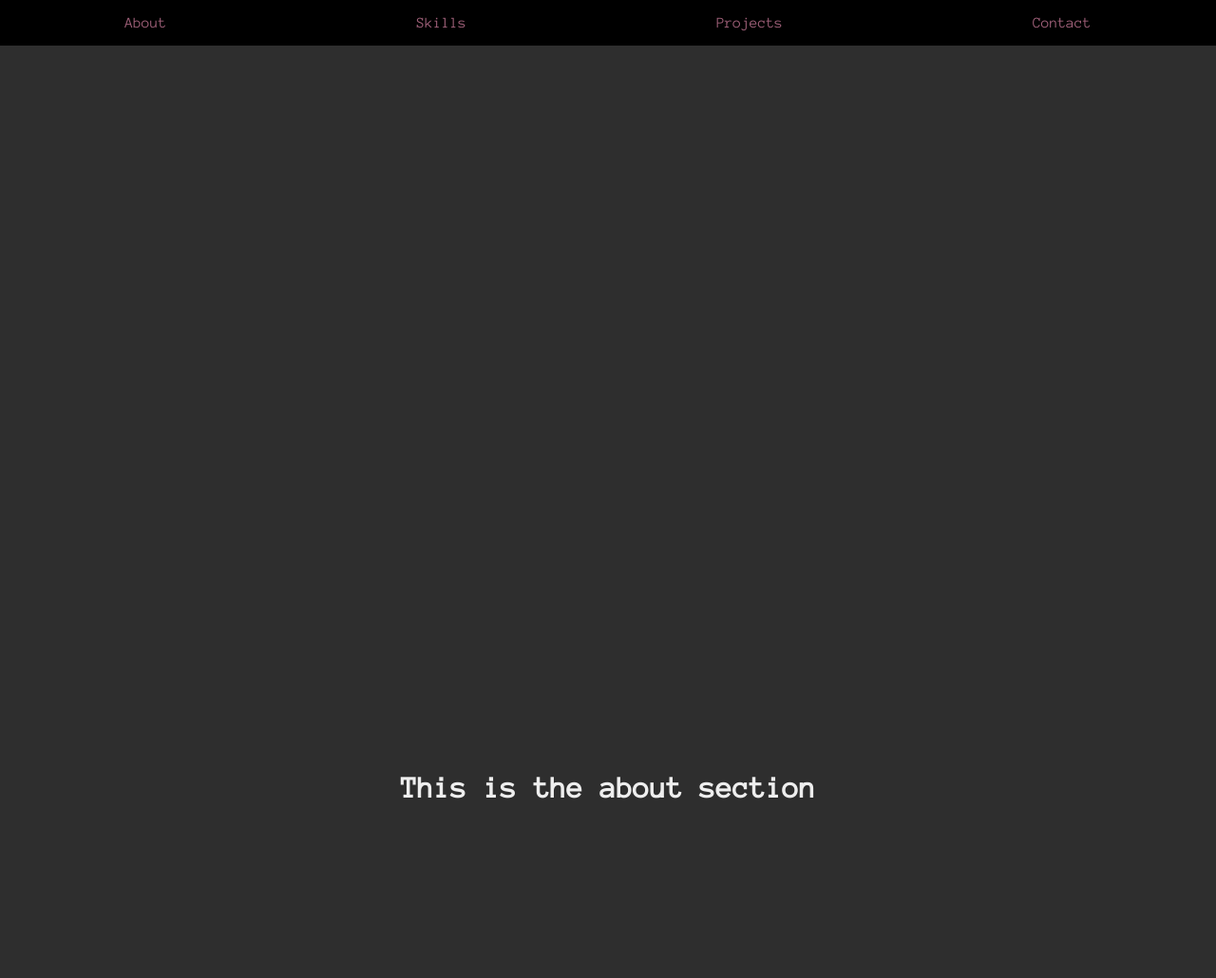
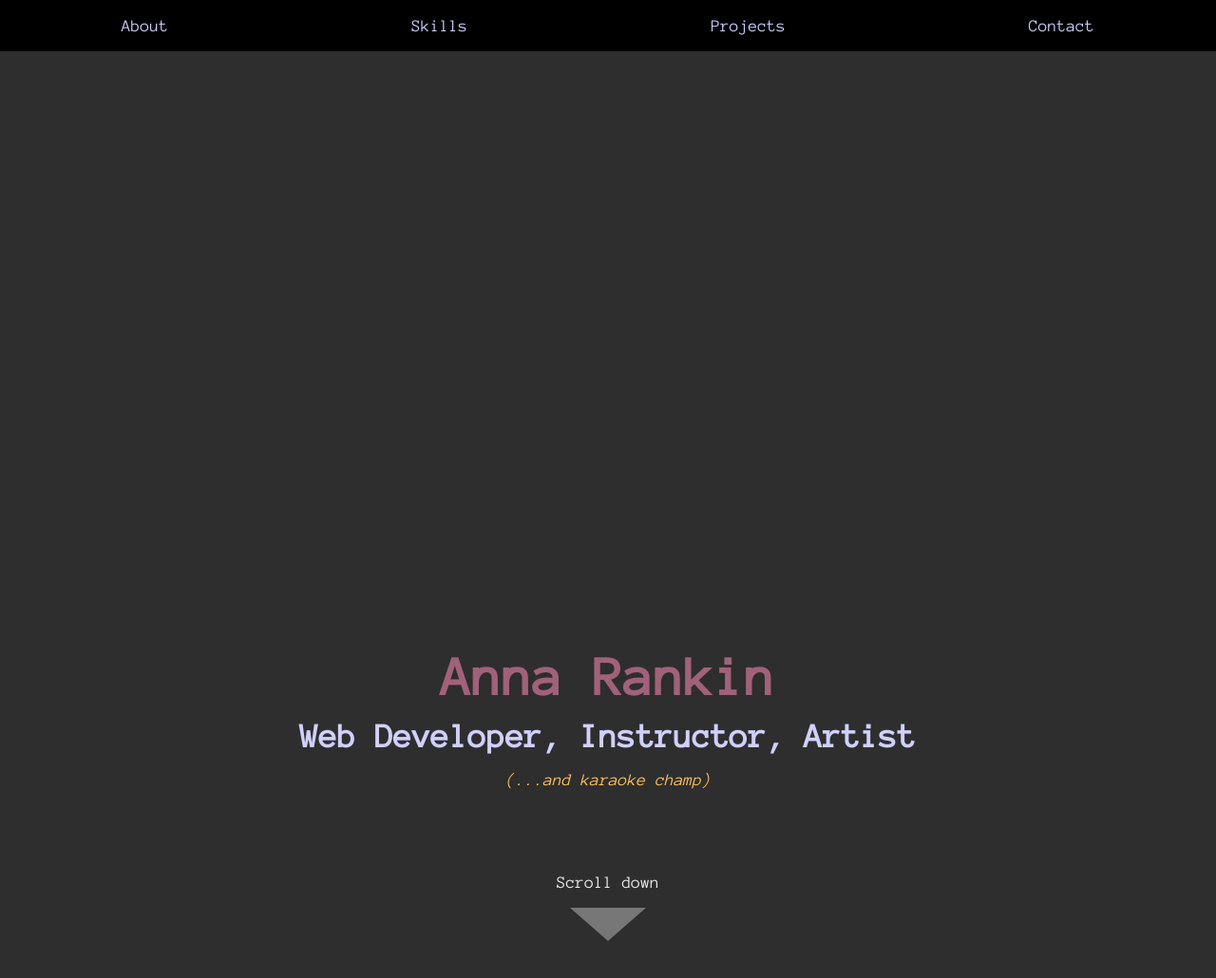
Before and after one commit to annarankin/personal-site, a web app: file v2/index.html in a window 1280 px wide. Shown: the top 1030 px of the page at 95% size. Run offline with its HTML, style and script files only (its server is not run), Linux system fonts and the light colour scheme.

Commit message:
CSS and content added

```diff
--- a/v2/css/style.css
+++ b/v2/css/style.css
@@ -1,5 +1,6 @@
 body {
   font-family: Anonymous Pro;
+  font-size: 18px;
 }
 /* CSS for fixed header. To-do: backwards compatibility */
 header {
@@ -16,8 +17,8 @@ header ul {
 }
 header ul a {
   text-decoration: none;
-  padding: 1em;
-  color: #a1617a;
+  color: #d0d0ff;
+  padding: 1em 0.25em;
 }
 header ul a:hover {
   background-color: #333;
@@ -26,14 +27,45 @@ header ul a:hover {
 header ul a:active {
   background-color: #369;
 }
-/* Section styles */
+/* General styles */
 
-/* Slide styles*/
+a {
+  color: #ffc360;
+}
+
+div.section {
+  padding: 0 1.5em;
+}
+
+h1, h2, h3, h4, h5, h6 {
+  margin: 0.25em;
+}
+h1 {
+  font-size: 2.5em
+}
+h2 {
+  font-size: 1.5em;
+}
 
 div.section, div.slide {
   color: #EEE;
   text-align: center;
 }
+
+.inset {
+  box-shadow:
+  inset 0px -10px 18px -8px rgba(0,0,0,0.75),
+  inset 0px 10px 18px -8px rgba(0,0,0,0.75);
+
+}
+.down-arrow {
+  border-top: 35px solid #777;
+  border-right: 40px solid transparent;
+  border-left: 40px solid transparent;
+  width: 0px;
+  margin: 0 auto;
+}
+
 
 /*
  Color reference:
@@ -44,18 +76,117 @@ yellow-orange: #ffc360
 red-brown: #cc7833
 light blue: #d0d0ff
 light green: #aac973
+mid green: #66b810;
 */
 
+/* Section-specific styling */
 
-.about {
+.home {
   background-color: #2e2e2e;
 }
+
+.home h1 {
+  color: #a1617a;
+}
+
+.home h2 {
+  font-size: 1.5em;
+  color: #d0d0ff;
+}
+.home .headline p {
+  color: #ffc360;
+}
+.home .directions {
+ margin-top: 5em;
+}
+
+.home .content p, .about .content h2 {
+  font-family: Helvetica;
+  font-weight: lighter;
+  color: #2e2e2e;
+  margin: 0.25em;
+}
+
+.about .headshot {
+  width: 150px;
+  height: 150px;
+  border-radius: 50%;
+  background-image: url('../img/anna_photo.jpg');
+  background-size:cover;
+  background-repeat: no-repeat;
+  margin: 0 auto;
+}
+.about {
+  background: #66b810;
+}
+.about strong {
+  color: #ffc360;
+  font-weight: bold;
+}
+.about .container p {
+  font-size: 0.95em;
+}
+
 .skills {
   background-color: #d0d0ff;
 }
 .projects {
   background-color: #2e2e2e;
 }
+
+.projects .container {
+  max-width: 800px;
+  padding: 0 1.75em;
+  margin: 0 auto;
+}
+
+.projects .container img {
+  max-width: 90%;
+  max-height: 250px;
+}
+
 .contact {
   background-color: #aac973;
 }
+
+
+@media(min-width: 535px) {
+ div.section {
+    padding: 0 1.5em;
+  }
+
+  h1, h2, h3, h4, h5, h6 {
+    margin: 0.25em;
+  }
+  h1 {
+    font-size: 3em
+  }
+  h2 {
+    font-size: 1.75em;
+  }
+  h3 {
+    font-size: 1.5em;
+  }
+  header ul a {
+    padding: 1em;
+  }
+  .home h1 {
+    font-size: 3.25em;
+  }
+  .home h2 {
+    font-size:2em
+  }
+  .about .container {
+    max-width: 800px;
+    margin: 0 auto;
+  }
+  .about .container .headshot {
+    height: 175px;
+    width: 175px;
+  }
+  .projects .container img {
+   max-width: 100%;
+   max-height: 300px;
+  }
+
+}
--- a/v2/index.html
+++ b/v2/index.html
@@ -3,6 +3,7 @@
 <html lang="en">
 <head>
   <meta charset="UTF-8">
+  <meta name="viewport" content="width=device-width, initial-scale=1">
   <title>Anna Rankin</title>
   <link href='https://fonts.googleapis.com/css?family=Anonymous+Pro' rel='stylesheet' type='text/css'>
   <link rel="stylesheet" href="./css/jquery.fullPage.css">
@@ -24,9 +25,28 @@
 
   <div id="fullpage">
 
+    <div class="section home" data-anchor="home">
+
+      <div class="headline">
+        <h1>Anna Rankin</h1>
+        <h2>Web Developer, Instructor, Artist</h2>
+        <p><em>(...and karaoke champ)</em></p>
+      </div>
+      <div class="directions">
+        <p>Scroll down</p>
+        <div class="down-arrow"></div>
+      </div>
+    </div>
 
     <div class="section about" data-anchor="about">
-      <h1>This is the about section</h1>
+      <div class="container">
+
+        <div class="headshot"></div>
+        <h2>About</h2>
+        <p>I'm a <strong>full-stack web developer</strong> with experience building applications in <strong>Rails</strong>, <strong>Node</strong> &amp; <strong>Express</strong>. I work on <strong>Linux</strong> &amp; <strong>Mac</strong> machines, am a super huge nerd for education &amp; games, and have lived in NYC for nearly a decade.</p>
+        <p>Ever since I can remember, I've been tinkering with code. Last year I jumped in headfirst and began programming in earnest. I'm currently teaching the basics of web development in <strong>Ruby</strong> and <strong>JavaScript</strong> to novice programmers and designing educational materials that keep folks excited about code.</p>
+
+      </div>
     </div>
 
     <div class="section skills" data-anchor="skills">
@@ -35,9 +55,28 @@
     </div>
 
     <div class="section projects" data-anchor="projects">
-      <div class="slide">Hi</div>
-      <div class="slide">Crystal</div>
-      <div class="slide">!</div>
+      <div class="container">
+
+        <div class="slide">
+          <a href="https://thanks-for-being.herokuapp.com/">
+            <img src="img/proj_golden_girls.png" alt="Brain Jam game screenshot">
+            <h3>Thanks For Being A Friend</h3>
+          </a>
+          <p>This game was created during <a href="https://itch.io/jam/brainjam">Brain Jam 2015</a>, a 48-hour game jam focusing on mental health put on by the Brooklyn Gamery. For this project, I taught myself the basics of Phaser.io, a 2D JavaScript/HTML5 game framework. The game itself focuses on cheering up a futuristic Golden Girl character by "attacking" them with cheerful images.</p>
+        </div>
+        <div class="slide">
+          <a href="http://annarankin.github.io/bomb_defusion/">
+            <img src="img/proj_bomb.png" alt="Bomb Defuser screenshot">
+            <h3>Bomb Defuser</h3>
+          </a>
+          <p>This simple bomb defusion simulation game was originally <a href="https://github.com/annarankin/bomb_defusion">a prompt I developed</a> to teach my students about DOM manipulation and event listeners. I created the graphics, HTML, and CSS - their mission was to write the JavaScript that would enable their user to disarm the bomb and save the world!</p>
+        </div>
+        <div class="slide">
+          <img src="img/proj_attendance.png" alt="Attendance Tracker screenshot">
+          <h3>Attendance Tracker</h3>
+          <p>While working as an instructor, I got tired of using spreadsheets to track my students' attendance. As a side project, I created a Rails/Backbone web application with Github login to help me track and import student information, class information, and attendance more easily.</p>
+        </div>
+      </div>
     </div>
 
     <div class="section contact" data-anchor="contact">
@@ -53,5 +92,5 @@
 <!-- Section 1: Aboot me -->
 <!-- Section 2: Technical Skills -->
 <!-- Section 3: Projects (featured & link to GH) -->
-  <!-- Scrolling section w/ featured projects. Possible to have a ribbon w/constant text -->
+<!-- Scrolling section w/ featured projects. Possible to have a ribbon w/constant text -->
 <!-- Section 4: Contact -->
--- a/v2/js/main.js
+++ b/v2/js/main.js
@@ -1,7 +1,9 @@
 $(function() {
   // Initialize fullPage jQuery plugin. SO COOL
   $('#fullpage').fullpage({
-    anchors:['about', 'skills', 'projects', 'contact'],
-    menu: '#menu'
+    anchors: ['home', 'about', 'skills', 'projects', 'contact'],
+    menu: '#menu',
+    slidesNavigation: true,
+    slidesNavPosition: 'bottom'
   });
 });
```
Also changed, not shown: v2/img/anna_photo.jpg (added), v2/img/proj_bomb.png (added), v2/img/proj_golden_girls.png (added), v2/img/proj_json_nav.png (added).
